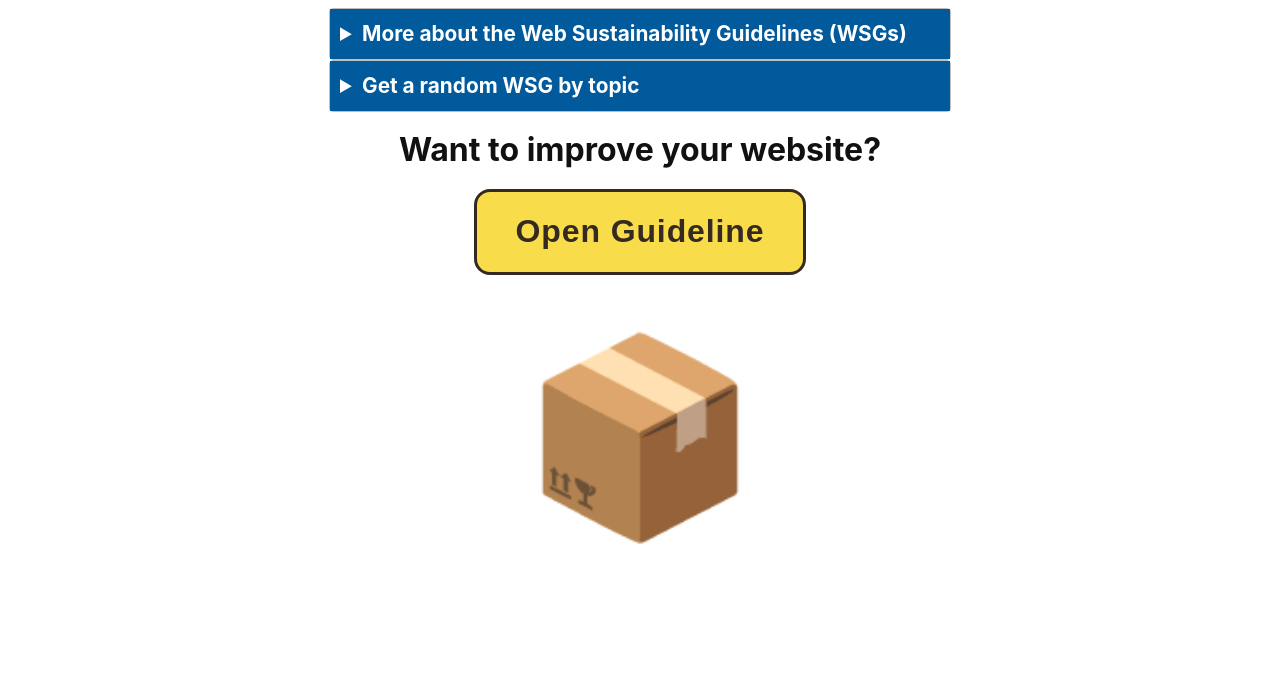
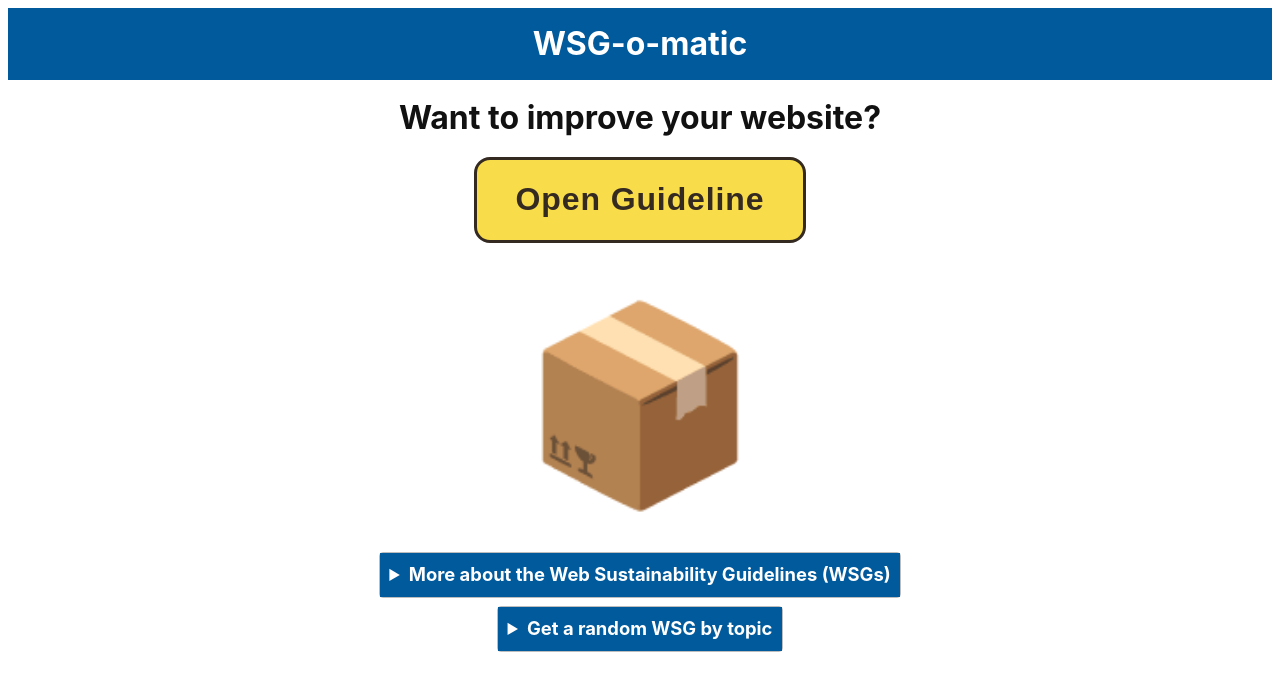
Before and after one commit to airbr/wsg, a plain HTML site: page index.html in a window 1280 px wide. Drawn offline with Linux system fonts and the light colour scheme.

Commit message:
Restyle; Change Header

```diff
--- a/css/style.css
+++ b/css/style.css
@@ -78,14 +78,29 @@ blockquote + p {
 }
 
 header {
+  background: #005a9c;
+  color: #fff;
+  width: 100%;
   display: flex;
   flex-direction: column;
   justify-content: center;
   font-size: 1em;
   align-items: center;
+  height: 72px;
 }
 
-header > details > summary {
+article {
+  width: 100%;
+  display: flex;
+  flex-direction: column;
+  justify-content: center;
+  font-size: 1em;
+  align-items: center;
+  gap: 8px;
+  margin-top: 16px;
+}
+
+article > details > summary {
   background: #005a9c;
   color: #fff;
 }
@@ -95,10 +110,6 @@ a {
 }
 a:hover {
   color: light-dark( #024488, #fff);;
-}
-
-footer {
-  text-align: center;
 }
 
 .tag {
@@ -143,7 +154,7 @@ details {
   border: 1px solid  #bdbdbd ;
   border-radius: 4px;
   padding: 0.5em 0.5em 0;
-  font-size: 1.3em;
+  font-size: 1.15em;
 }
 
 summary {
@@ -172,6 +183,7 @@ body {
 }
 
 section {
+  text-align: center;
   display: flex;
   justify-content: center;
   align-items: center;
@@ -180,19 +192,12 @@ section {
 }
 
 @media (max-width: 600px) {
-  header > * {
-    width: 100%;
-  }
   section {
     min-height: 3vh;
   }
 }
 
 @media (min-width: 600px) {
-  header > * {
-    min-width: 600px;
-    max-width: 900px;
-  }
   section {
     min-height: 15vh;
   }
--- a/index.html
+++ b/index.html
@@ -17,24 +17,7 @@
 </head>
 <body>
   <header>
-    <details class="about">
-      <summary>More about the Web Sustainability Guidelines (WSGs)</summary>
-      This is an independent <a href="https://github.com/airbr/wsg">demo made by Morgan Murrah</a> of the draft Web Sustainability Guidelines, making use of the JSON API. Click "Open Guideline" or select a topic to get a guideline to display.
-      <p><strong>Why: </strong>Improve digital sustainability so that the Web works better for all people and the planet. See the
-        <a href="https://w3c.github.io/sustainableweb-wsg/">draft WSG's</a>.
-      </p>
-      <p><strong>What:</strong> 94 Guidelines, 255 Success Criteria from 100+ contributors from over 20 nations around the world.</p>
-    </details>
-    <details class="categories">
-      <summary onclick="generateButtonList()">Get a random WSG by topic</summary>
-      <span><em>Scroll below after making a selection</em></span>
-      <ul class="cluster" id="buttonlist">
-        <!-- Topic List is generated here -->
-      </ul>
-      <noscript>
-        <a href="https://w3c.github.io/sustainableweb-wsg/">No JavaScript is available. I suggest visiting the WSG's directly</a>
-      </noscript>
-    </details>
+    <h1><strong>WSG-o-matic</strong></h1>
   </header>
   <section>
     <h1>Want to improve your website?</h1>
@@ -49,6 +32,26 @@
     </noscript>
   </output>
   </main>
+  <article>
+    <details class="about">
+      <summary>More about the Web Sustainability Guidelines (WSGs)</summary>
+      This is an independent <a href="https://github.com/airbr/wsg">demo made by Morgan Murrah</a> of the draft Web Sustainability Guidelines, making use of the JSON API. Click "Open Guideline" or select a topic to get a guideline to display.
+      <p><strong>Why: </strong>Improve digital sustainability so that the Web works better for all people and the planet. See the
+        <a href="https://w3c.github.io/sustainableweb-wsg/">draft WSG's</a>.
+      </p>
+      <p><strong>What:</strong> 94 Guidelines, 255 Success Criteria from 100+ contributors from over 20 nations around the world.</p>
+    </details>
+    <details class="categories">
+      <summary onclick="generateButtonList()">Get a random WSG by topic</summary>
+      <span><em>Scroll above after making a selection</em></span>
+      <ul class="cluster" id="buttonlist">
+        <!-- Topic List is generated here -->
+      </ul>
+      <noscript>
+        <a href="https://w3c.github.io/sustainableweb-wsg/">No JavaScript is available. I suggest visiting the WSG's directly</a>
+      </noscript>
+    </details>
+  </article>
   <script async src="js/app.js"></script>
   <script>
     // A little whimsy
```
